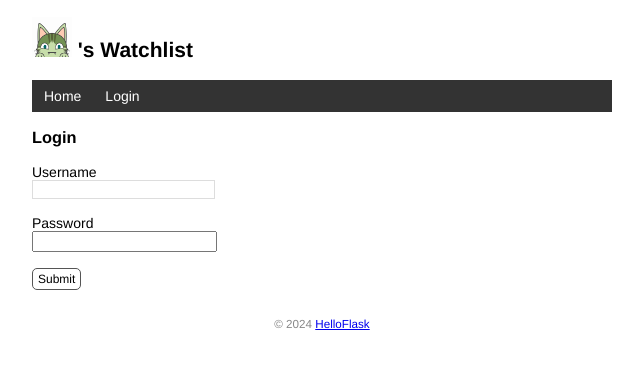
After one commit to qxx-yimi/watchlist, a Flask app: page /login in a window 1280 px wide. The commit adds this page. Shown: the top 369 px of the page, without its empty margins (318-961 px from the left). Run offline with Flask 3, Linux system fonts and the light colour scheme.

Commit message:
User authentication with Flask-Login

```diff
--- a/app.py
+++ b/app.py
@@ -3,6 +3,8 @@ from markupsafe import escape
 from flask_sqlalchemy import SQLAlchemy
 import os
 import click
+from werkzeug.security import generate_password_hash, check_password_hash
+from flask_login import LoginManager, UserMixin, login_user, login_required, logout_user, current_user
 
 app = Flask(__name__)
 # 先加载配置
@@ -10,12 +12,22 @@ app.config['SECRET_KEY'] = 'dev'
 app.config['SQLALCHEMY_DATABASE_URI'] = 'sqlite:///' + os.path.join(app.root_path, 'data.db')
 app.config['SQLALCHEMY_TRACK_MODIFICATIONS'] = False  # 关闭对模型修改的监控
 db = SQLAlchemy(app)
+login_manager = LoginManager(app)
+login_manager.login_view = 'login'
 
 
 # database model
-class User(db.Model):
+class User(db.Model, UserMixin):
     id = db.Column(db.Integer, primary_key=True)
     name = db.Column(db.String(20))
+    username = db.Column(db.String(20))
+    password_hash = db.Column(db.String(128))
+
+    def set_password(self, password):
+        self.password_hash = generate_password_hash(password)
+
+    def validate_password(self, password):
+        return check_password_hash(self.password_hash, password)
 
 
 class Movie(db.Model):
@@ -32,9 +44,47 @@ def inject_user():
     return dict(user=user)
 
 
+@login_manager.user_loader
+def load_user(user_id):
+    user = User.query.get(int(user_id))
+    return user
+
+
+@app.route('/login', methods=['GET', 'POST'])
+def login():
+    if request.method == 'POST':
+        username = request.form['username']
+        password = request.form['password']
+
+        if not username or not password:
+            flash('Invalid input.')
+            return redirect(url_for('login'))
+
+        user = User.query.first()
+        if username == user.username and user.validate_password(password):
+            login_user(user)
+            flash('Login success.')
+            return redirect(url_for('index'))
+
+        flash('Invalid username or password.')
+        return redirect(url_for('login'))
+
+    return render_template('login.html')
+
+
+@app.route('/logout')
+@login_required
+def logout():
+    logout_user()
+    flash('Goodbye.')
+    return redirect(url_for('index'))
+
+
 @app.route('/', methods=['GET', 'POST'])
 def index():
     if request.method == 'POST':
+        if not current_user.is_authenticated:
+            return redirect(url_for('index'))
         title = request.form.get('title')
         year = request.form.get('year')
         if not title or not year or len(year) != 4 or len(title) > 60:
@@ -48,6 +98,24 @@ def index():
 
     movies = Movie.query.all()
     return render_template('index.html', movies=movies)
+
+
+@app.route('/settings', methods=['GET', 'POST'])
+@login_required
+def settings():
+    if request.method == 'POST':
+        name = request.form['name']
+
+        if not name or len(name) > 20:
+            flash('Invalid input.')
+            return redirect((url_for('settings')))
+
+        current_user.name = name
+        db.session.commit()
+        flash('Settings updated.')
+        return redirect(url_for('index'))
+
+    return render_template('settings.html')
 
 
 @app.errorhandler(404)
@@ -84,8 +152,8 @@ def initdb(drop):
 
 @app.cli.command()
 def forge():
-    db.create_all()
-    name = 'one meter'
+    # db.create_all()
+    # name = 'one meter'
     movies = [
         {'title': '我的邻居托托罗', 'year': '1988'},
         {'title': '死亡诗社', 'year': '1989'},
@@ -98,8 +166,8 @@ def forge():
         {'title': '机器人总动员', 'year': '2008'},
         {'title': '音乐之猪', 'year': '2012'},
     ]
-    user = User(name=name)
-    db.session.add(user)
+    # user = User(name=name)
+    # db.session.add(user)
     for m in movies:
         movie = Movie(title=m['title'], year=m['year'])
         db.session.add(movie)
@@ -107,7 +175,28 @@ def forge():
     click.echo('Done.')
 
 
+@app.cli.command()
+@click.option('--username', prompt=True, help='The username used to login.')
+@click.option('--password', prompt=True, hide_input=True, confirmation_prompt=True)
+def admin(username, password):
+    db.create_all()
+    user = User.query.first()
+    if user is not None:
+        click.echo('Updating user...')
+        user.username = username
+        user.set_password(password)
+    else:
+        click.echo('Creating user...')
+        user = User(username=username, name='meter')
+        user.set_password(password)
+        db.session.add(user)
+
+    db.session.commit()
+    click.echo('Done.')
+
+
 @app.route('/movie/edit/<int:movie_id>', methods=['GET', 'POST'])
+@login_required
 def edit(movie_id):
     movie = Movie.query.get_or_404(movie_id)
 
@@ -129,6 +218,7 @@ def edit(movie_id):
 
 
 @app.route('/movie/delete/<int:movie_id>', methods=['POST'])
+@login_required
 def delete(movie_id):
     movie = Movie.query.get_or_404(movie_id)
     db.session.delete(movie)
--- a/templates/base.html
+++ b/templates/base.html
@@ -19,7 +19,14 @@
     </h2>
     <nav>
         <ul>
-            <li><a href="{{ url_for('index') }}">Home</a></li>
+                <li><a href="{{ url_for('index') }}">Home</a></li>
+            <!-- 在模板中可以直接使用 current_user 变量 -->
+            {% if current_user.is_authenticated %}
+                <li><a href="{{ url_for('settings') }}">Settings</a></li>
+                <li><a href="{{ url_for('logout') }}">Logout</a></li>
+            {% else %}
+                <li><a href="{{ url_for('login') }}">Login</a></li>
+            {% endif %}
         </ul>
     </nav>
     {% block content %}{% endblock %}
--- a/templates/index.html
+++ b/templates/index.html
@@ -2,19 +2,23 @@
 
 {% block content %}
 <p>{{ movies|length }} Titles</p>
+{% if current_user.is_authenticated %}
 <form method="post">
     Name <input type="text" name="title" autocomplete="off" required>
     Year <input type="text" name="year" autocomplete="off" required>
     <input class="btn" type="submit" name="submit" value="Add">
 </form>
+{% endif %}
 <ul class="movie-list">
     {% for movie in movies %}
     <li>{{ movie.title }} - {{ movie.year }}
         <span class="float-right">
+            {% if current_user.is_authenticated %}
             <a class="btn" href="{{ url_for('edit', movie_id=movie.id) }}">Edit</a>
             <form class="inline-form" method="post" action="{{ url_for('delete', movie_id=movie.id) }}">
                 <input class="btn" type="submit" name="delete" value="Delete" onclick="return confirm('Are you sure?')">
             </form>
+            {% endif %}
             <a class="imdb" href="https://www.imdb.com/find?q={{ movie.title }}" target="_blank" title="Find this movie on IMDb">IMDb</a>
         </span>
     </li>
--- /dev/null
+++ b/templates/login.html
@@ -0,0 +1,13 @@
+{% extends 'base.html' %}
+
+{% block content %}
+<h3>Login</h3>
+<form method="post">
+    Username<br>
+    <input type="text" name="username" required><br><br>
+    Password<br>
+    <!-- 密码输入框的 type 属性使用 password，会将输入值显示为圆点 -->
+    <input type="password" name="password" required><br><br>
+    <input class="btn" type="submit" name="submit" value="Submit">
+</form>
+{% endblock %}
```
Also changed, not shown: templates/settings.html (added, +9 -0 lines).
